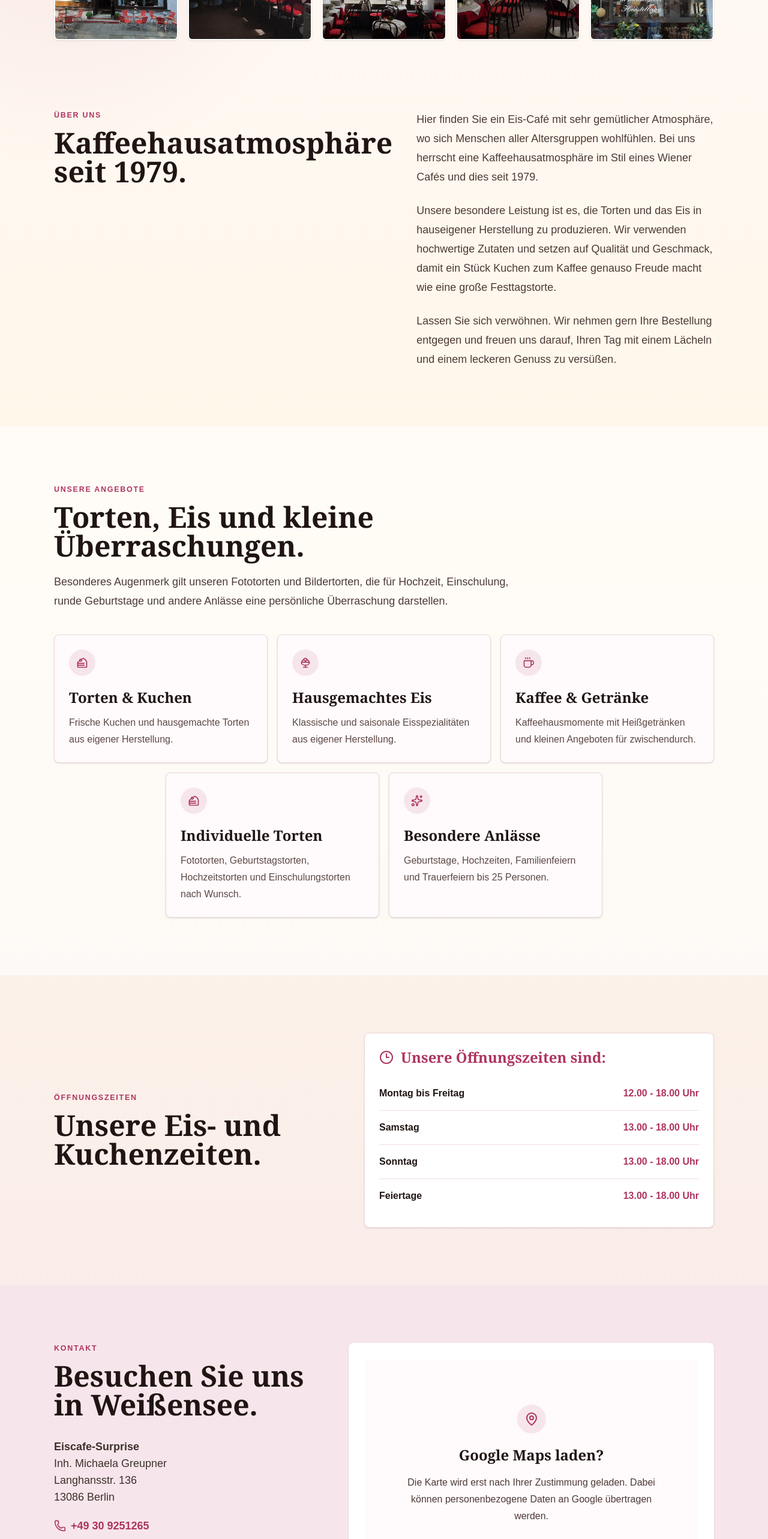
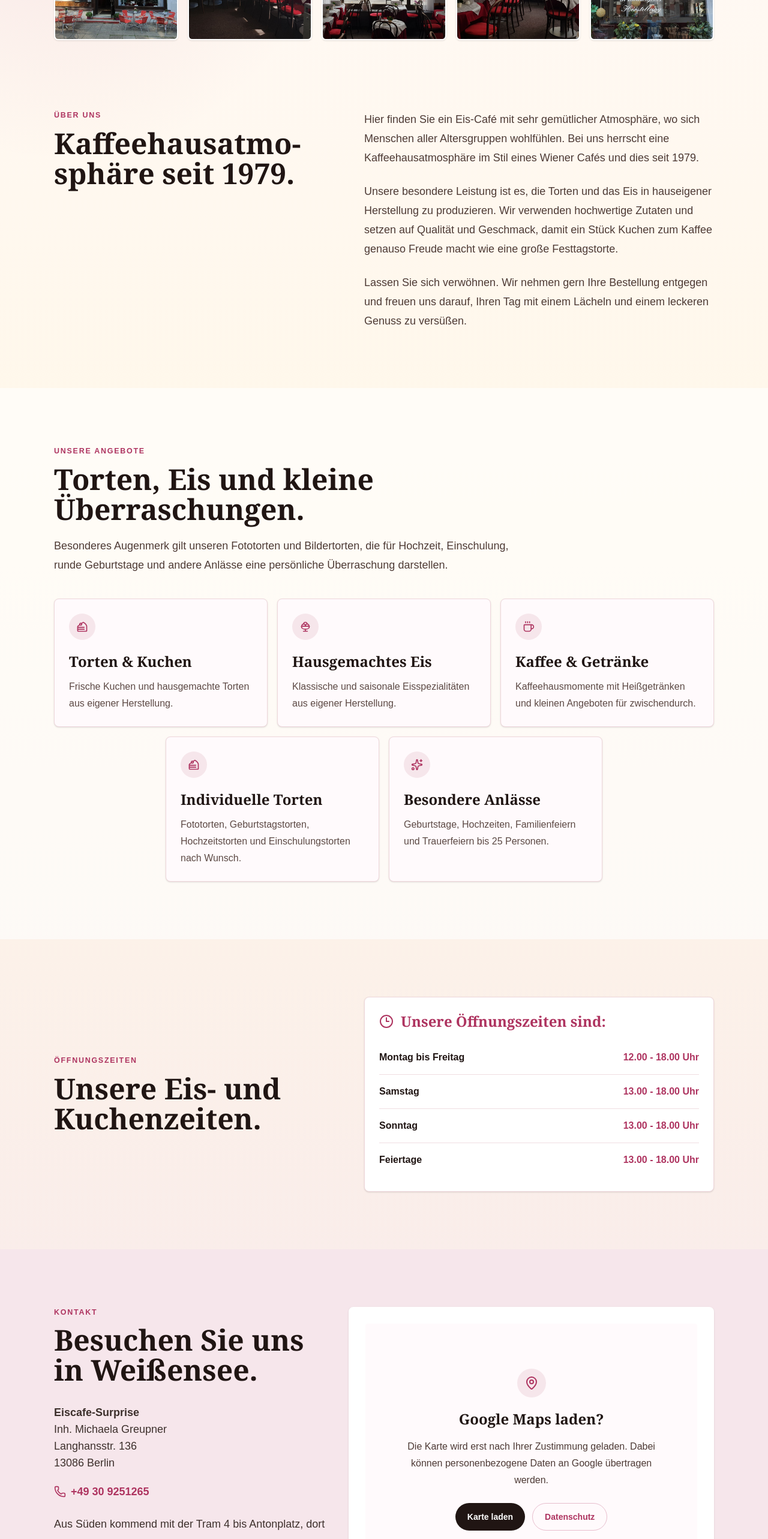
Before and after one commit to Luc1412/eiscafe-suprise, a Next.js app: page / in a window 1280 px wide. Shown: the part 848-3414 px from the top of the page at 60% size. Built offline with nearby package versions, Linux system fonts and the light colour scheme.

Commit message:
fix: enable word wrap and adjust sizing subheadings to not cause issues with longer words

```diff
--- a/app/page.tsx
+++ b/app/page.tsx
@@ -187,8 +187,8 @@ export default function Home() {
           <div className="section-shell grid gap-10 lg:grid-cols-[0.9fr_1.1fr] lg:items-start">
             <div>
               <p className="section-kicker">Über uns</p>
-              <h2 className="font-display mt-3 text-4xl font-bold text-[#201513] sm:text-5xl">
-                Kaffeehausatmosphäre seit 1979.
+              <h2 className="font-display mt-3 hyphens-auto wrap-break-words text-balance text-4xl sm:text-5xl font-bold leading-[1.04] text-[#201513]">
+                Kaffeehaus&shy;atmosphäre seit 1979.
               </h2>
             </div>
             <div className="grid gap-6 text-lg leading-8 text-[#4d3a35]">
@@ -221,7 +221,7 @@ export default function Home() {
           <div className="section-shell">
             <div className="max-w-3xl">
               <p className="section-kicker">Unsere Angebote</p>
-              <h2 className="font-display mt-3 text-4xl font-bold text-[#201513] sm:text-5xl">
+              <h2 className="font-display mt-3 hyphens-auto wrap-break-words text-balance text-4xl sm:text-5xl font-bold leading-[1.04] text-[#201513]">
                 Torten, Eis und kleine Überraschungen.
               </h2>
               <p className="mt-5 text-lg leading-8 text-[#4d3a35]">
@@ -258,7 +258,7 @@ export default function Home() {
           <div className="section-shell grid gap-10 lg:grid-cols-[0.9fr_1.1fr] lg:items-center">
             <div>
               <p className="section-kicker">Öffnungszeiten</p>
-              <h2 className="font-display mt-3 text-4xl font-bold text-[#201513] sm:text-5xl">
+              <h2 className="font-display mt-3 hyphens-auto wrap-break-words text-balance text-4xl sm:text-5xl font-bold leading-[1.04] text-[#201513]">
                 Unsere Eis- und Kuchenzeiten.
               </h2>
             </div>
@@ -294,7 +294,7 @@ export default function Home() {
             <div className="grid gap-8 lg:grid-cols-[0.86fr_1.14fr]">
               <div>
                 <p className="section-kicker">Kontakt</p>
-                <h2 className="font-display mt-3 text-4xl font-bold text-[#201513] sm:text-5xl">
+                <h2 className="font-display mt-3 hyphens-auto wrap-break-words text-balance text-4xl sm:text-5xl font-bold leading-[1.04] text-[#201513]">
                   Besuchen Sie uns in Weißensee.
                 </h2>
                 <div className="mt-8 space-y-5 text-lg text-[#3d302c]">
```
